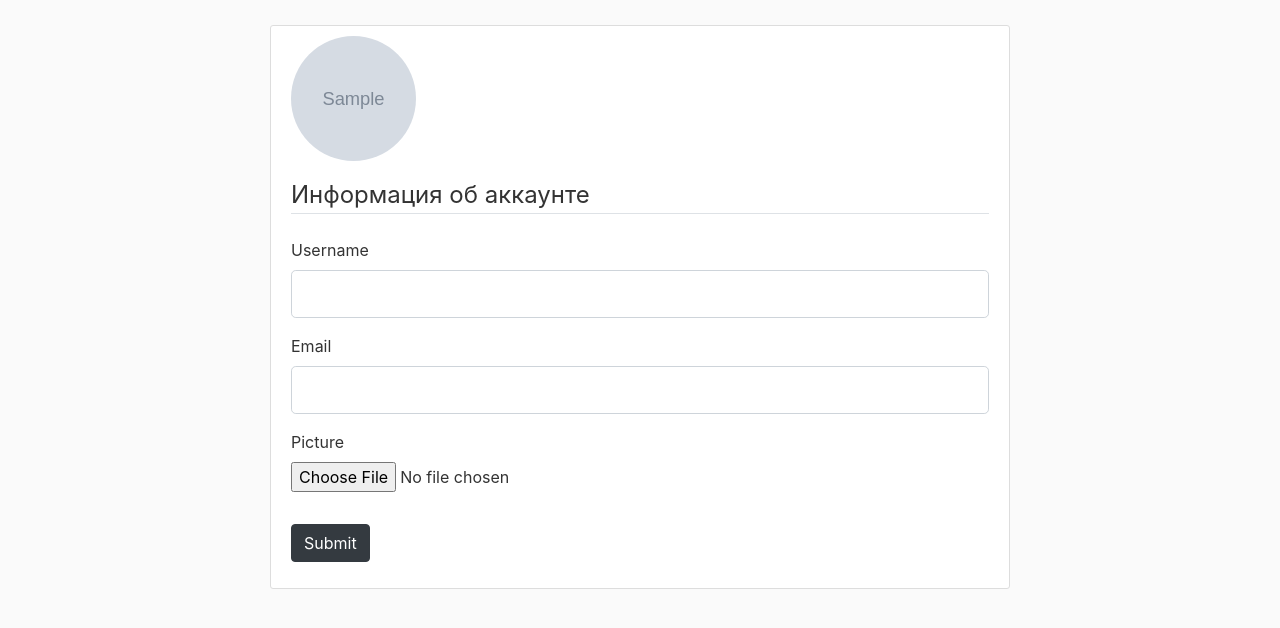
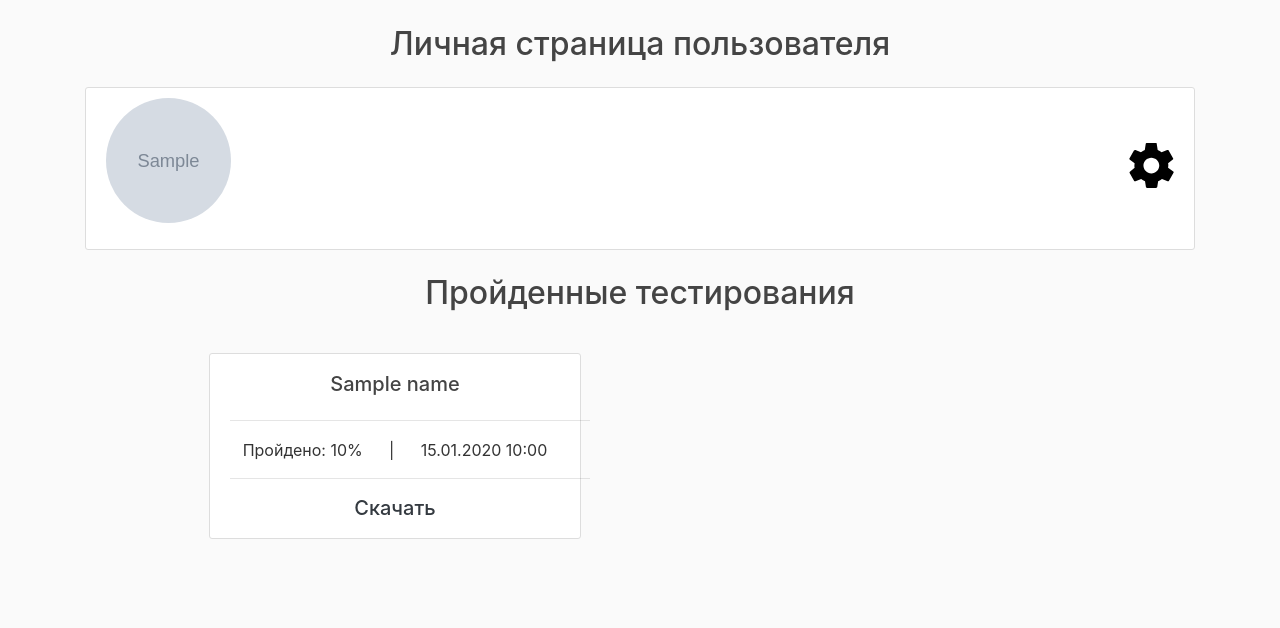
Before and after one commit to TyomaDev/NetBuildProject, a Python web app: template main/templates/account.html in a window 1280 px wide. Shown: the part 56-684 px from the top of the page. Run offline with Jinja, Linux system fonts and the light colour scheme; the template is opened without the code that fills it: most values are stand-ins (such as "Sample title", 1, 10 or a date in 2020); grey boxes marked "Sample" are stand-in pictures; form fields are guessed from the names that the template uses; some libraries are stand-ins or nearby versions.

Commit message:
Update account.html

```diff
--- a/main/templates/account.html
+++ b/main/templates/account.html
@@ -1,14 +1,24 @@
 {% extends "layout.html" %}
 {% block content %}
-    <div class="content-section col-md-8 m-auto">
-      <div class="media">
+    <h2 class="text-center mb-4">Личная страница пользователя</h2>
+    <div class="content-section col-md-12">
+      <div class="media d-flex justify-content-center align-items-center">
         <img class="rounded-circle account-img" src="{{ image_file }}">
         <div class="media-body">
           <h2 class="account-heading">{{ current_user.username }}</h2>
           <p class="text-secondary">{{ current_user.email }}</p>
         </div>
+          <a style="cursor: pointer;" type="button" data-toggle="collapse" data-target="#collapseExample" aria-expanded="false" aria-controls="collapseExample">
+           <svg version="1.1" id="Capa_1" xmlns="http://www.w3.org/2000/svg" xmlns:xlink="http://www.w3.org/1999/xlink" x="0px" y="0px" width="45px" height="45px" viewBox="0 0 507.451 507.45" style="enable-background:new 0 0 507.451 507.45;" xml:space="preserve">
+            <g>
+                <g id="settings">
+                    <path d="M440.813,280.5c0-7.65,2.55-15.3,2.55-25.5s0-17.85-2.55-25.5l53.55-43.35c5.1-5.1,5.1-10.2,2.55-15.3l-51-89.25    c-2.55-2.55-7.649-5.1-15.3-2.55l-63.75,25.5c-12.75-10.2-28.05-17.85-43.35-25.5l-10.2-66.3C315.863,5.1,308.212,0,303.113,0    h-102c-5.101,0-12.75,5.1-12.75,10.2l-10.2,68.85c-15.3,5.1-28.05,15.3-43.35,25.5l-61.2-25.5c-7.65-2.55-12.75,0-17.851,5.1    l-51,89.25c-2.55,2.55,0,10.2,5.1,15.3l53.55,40.8c0,7.65-2.55,15.3-2.55,25.5s0,17.85,2.55,25.5l-53.55,43.35    c-5.1,5.101-5.1,10.2-2.55,15.301l51,89.25c2.55,2.55,7.649,5.1,15.3,2.55l63.75-25.5c12.75,10.2,28.05,17.85,43.35,25.5    l10.2,66.3c0,5.1,5.1,10.2,12.75,10.2h102c5.101,0,12.75-5.101,12.75-10.2l10.2-66.3c15.3-7.65,30.6-15.3,43.35-25.5l63.75,25.5    c5.101,2.55,12.75,0,15.301-5.101l51-89.25c2.55-5.1,2.55-12.75-2.551-15.3L440.813,280.5z M252.113,344.25    c-48.45,0-89.25-40.8-89.25-89.25s40.8-89.25,89.25-89.25s89.25,40.8,89.25,89.25S300.563,344.25,252.113,344.25z"/>
+                </g>
+            </g>
+            </svg>
+        </a>
       </div>
-        <form method="POST" action="" enctype="multipart/form-data">
+        <form class="collapse" id="collapseExample" method="POST" action="" enctype="multipart/form-data">
             {{ form.hidden_tag() }}
             <fieldset class="form-group">
                 <legend class="border-bottom mb-4">Информация об аккаунте</legend>
@@ -55,4 +65,32 @@
             </div>
         </form>
     </div>
+    <h2 class="text-center m-4">Пройденные тестирования</h2>
+
+    <div class="d-flex flex-wrap col-md-10 justify-content-between m-auto">
+        {% if quest %}
+        {% for q in quest %}
+        <div class="text-center content-section col-md-5 m-3">
+            <div class="d-flex flex-column">
+                <a href="{{url_for('post', post_id=q[1].post_id)}}"><h5 class="my-2 py-0">{{q[1].title}}</h5></a>
+                <hr class="col-md-12">
+                <div class="d-flex justify-content-around">
+                    <span>Пройдено:   {{q[0].score}}%</span>
+                    <span>|</span>
+                    <span>{{q[0].passe_date.strftime("%d.%m.%Y %H:%M")}}</span>
+                </div>
+                <hr class="col-md-12">
+                <h5 >
+                    <a class="text-dark" href="{{ url_for('result_handling2',test_id=q[0].test_id) }}">
+                        Скачать
+                    </a>
+                </h5>
+
+            </div>
+        </div>
+        {% endfor %}
+        {% else %}
+        <h5>Нет пройденных тестирований</h5>
+        {% endif %}
+    </div>
 {% endblock content %}
```
